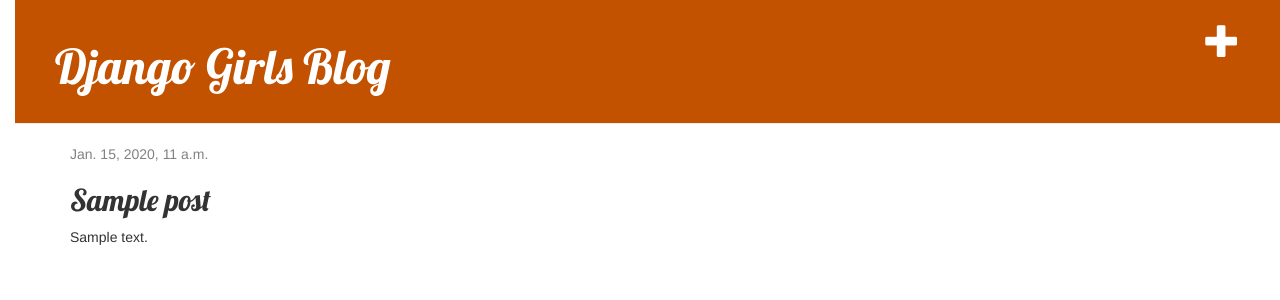
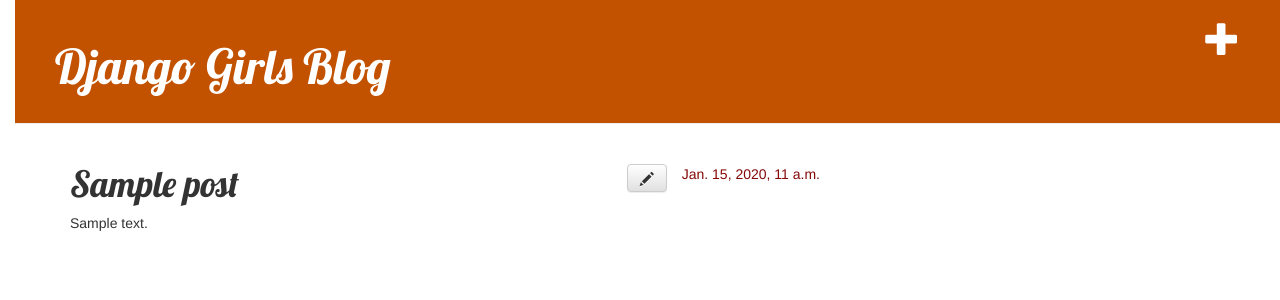
Before and after one commit to hebel-dev/my-first-blog, a Django app: page /post/1/ in a window 1280 px wide. Shown: the top 300 px of the page. Run offline with Django 3.2, Linux system fonts and the light colour scheme; tables that the repository leaves empty hold one stand-in row (values such as "Sample post"); some libraries are stand-ins or nearby versions.

Commit message:
Prepering for pythonanywere modification

```diff
--- a/blog/static/css/blog.css
+++ b/blog/static/css/blog.css
@@ -28,10 +28,16 @@
 }
 
 .date {
-    color: #828282;
+    color: #860909;
+    float: right;
+    padding-left: 15px;
 }
 
+
 .save {
+    float: right;
+}
+.btn-default {
     float: right;
 }
 
--- a/blog/templates/blog/base.html
+++ b/blog/templates/blog/base.html
@@ -1,5 +1,6 @@
 {% load static %}
-<!DOCTYPE html>
+
+
 <html>
     <head>
         <title>Django Girls blog</title>
@@ -7,6 +8,7 @@
         <link rel="stylesheet" href="//maxcdn.bootstrapcdn.com/bootstrap/3.2.0/css/bootstrap-theme.min.css">
         <link href="//fonts.googleapis.com/css?family=Lobster&subset=latin,latin-ext" rel="stylesheet" type="text/css">
         <link rel="stylesheet" href="{% static 'css/blog.css' %}">
+
 
     </head>
     <body>
--- a/blog/templates/blog/post_detail.html
+++ b/blog/templates/blog/post_detail.html
@@ -4,11 +4,11 @@
     <div class="post">
         {% if post.published_date %}
             <div class="date">
-                {{post.published_date}}
+                {{ post.published_date }}
             </div>
         {% endif %}
-        <h2>{{post.title}}</h2>
-        <p>{{post.text|linebreaksbr}}</p>
+        <a class="btn btn-default" href="{% url 'post_edit' pk=post.pk %}"><span class="glyphicon glyphicon-pencil"></span></a>
+        <h1>{{ post.title }}</h1>
+        <p>{{ post.text|linebreaksbr }}</p>
     </div>
-
 {% endblock %}
--- a/blog/urls.py
+++ b/blog/urls.py
@@ -8,5 +8,6 @@
 urlpatterns = [
     path('', views.post_list, name = 'post_list'),
     path('post/<int:pk>/', views.post_detail, name = 'post_detail'),
-    path('post/new/', views.post_new, name='post_new')
+    path('post/new/', views.post_new, name='post_new'),
+    path('post/<int:pk>/edit/', views.post_edit, name='post_edit')
 ]
--- a/blog/views.py
+++ b/blog/views.py
@@ -26,3 +26,17 @@
     else:
         form = PostForm()
     return render(request, 'blog/post_edit.html', {'form':form})
+
+def post_edit(request, pk):
+    post = get_object_or_404(Post, pk=pk)
+    if request.method == "POST":
+        form = PostForm(request.POST, instance=post)
+        if form.is_valid():
+            post = form.save(commit=False)
+            post.author = request.user
+            post.published_date = timezone.now()
+            post.save()
+            return redirect('post_detail', pk=post.pk)
+    else:
+        form = PostForm(instance=post)
+    return render(request, 'blog/post_edit.html', {'form': form})
--- a/mysite/settings.py
+++ b/mysite/settings.py
@@ -25,7 +25,7 @@
 # SECURITY WARNING: don't run with debug turned on in production!
 DEBUG = True
 
-ALLOWED_HOSTS = ['127.0.0.1', '.pythonanywhere.com', 'localhost']
+ALLOWED_HOSTS = ['127.0.0.1', '.pythonanywhere.com']
 
 
 # Application definition
```
